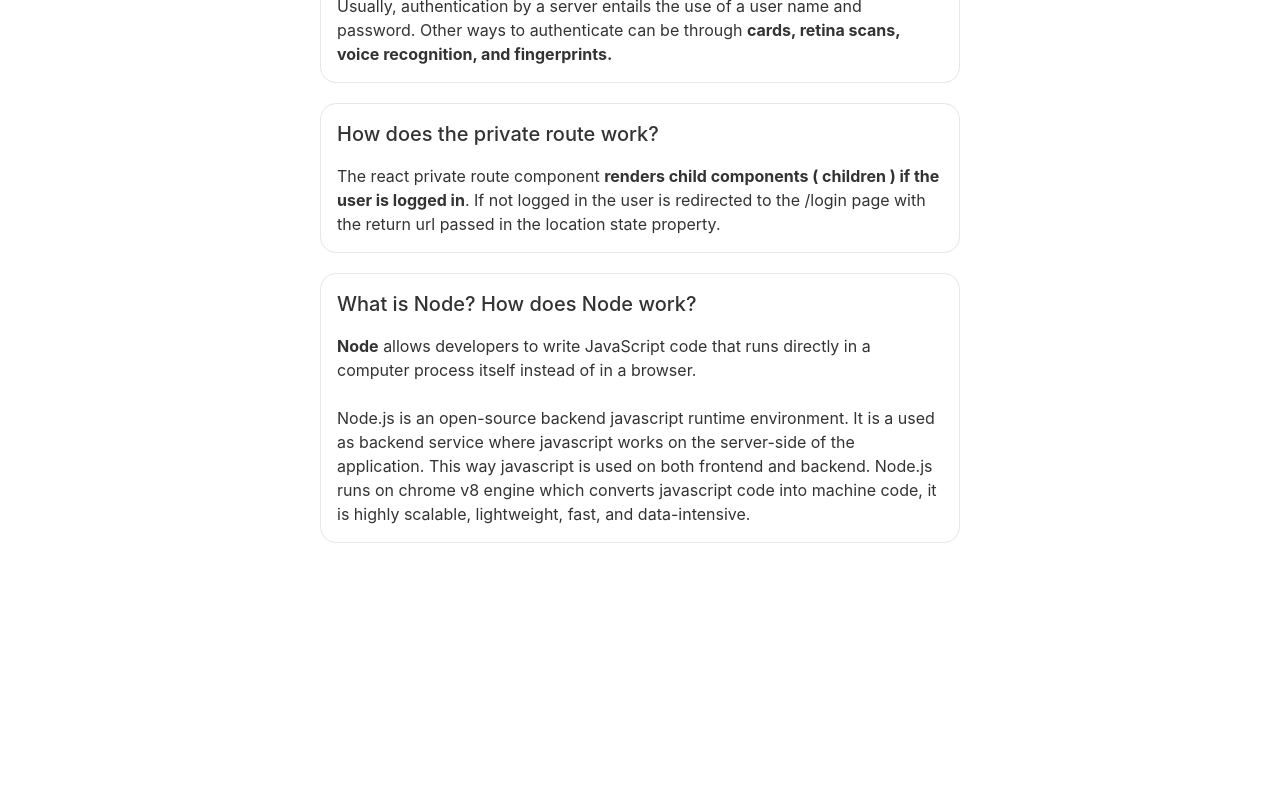
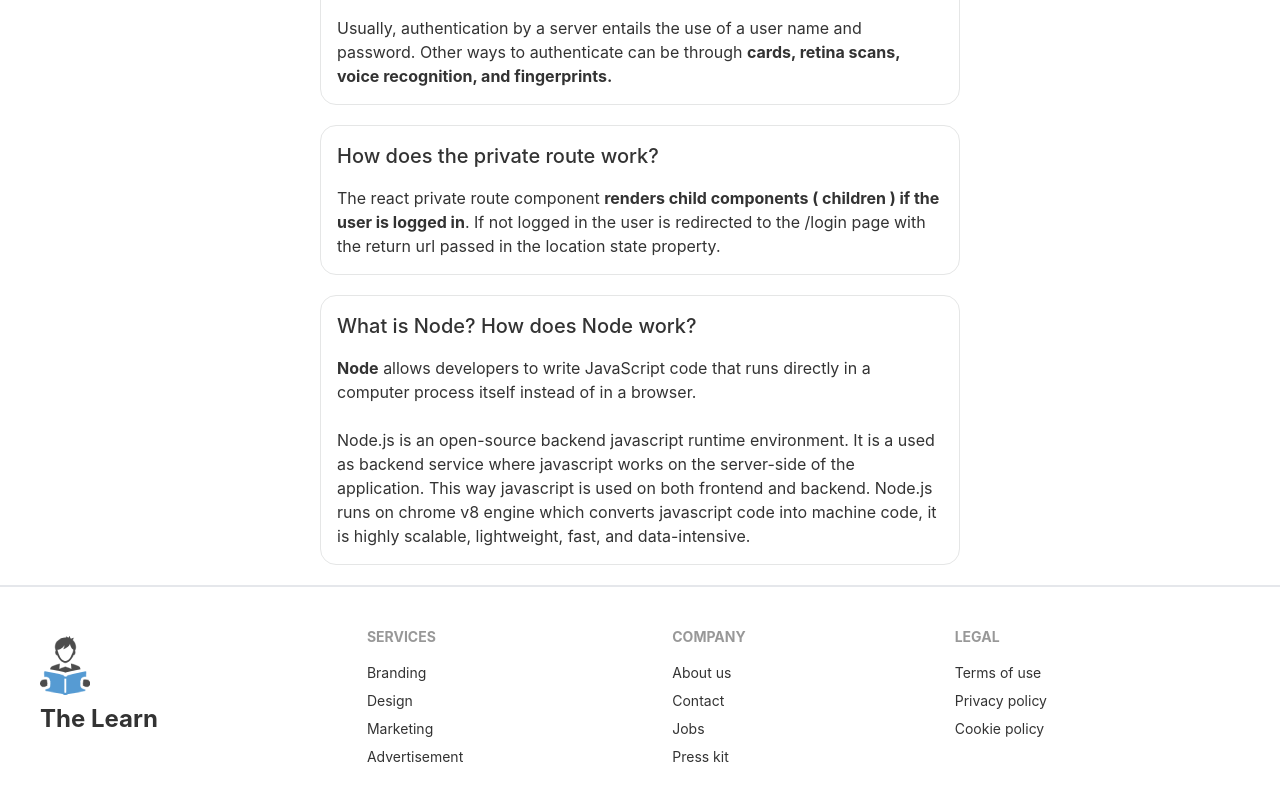
Before and after one commit to Mostafizur-Pro/The-Learn-Client, a React (Create React App) app: page /blog in a window 1280 px wide. Shown: the part 460-1260 px from the top of the page. Before the commit the page ends 1003 px from the top, so only its background shows below. Built offline with nearby package versions, Linux system fonts and the light colour scheme; no server answers.

Commit message:
footer add

```diff
--- a/src/Layout/Main.js
+++ b/src/Layout/Main.js
@@ -1,14 +1,16 @@
 import React from "react";
 import { Outlet } from "react-router-dom";
+import Footer from "../pages/Shared/Footer/Footer";
 
 import Header from "../pages/Shared/Header/Header";
-import RightSideNav from "../pages/Shared/RightSideNav/RightSideNav";
+
 
 const Main = () => {
   return (
     <div>
       <Header></Header>
       <Outlet></Outlet>
+      <Footer></Footer>
     </div>
   );
 };
--- a/src/Routes/PrivateRoute.js
+++ b/src/Routes/PrivateRoute.js
@@ -5,7 +5,7 @@ import { AuthContext } from "../contexts/AuthProvider/AuthProvider";
 const PrivateRoute = ({ children }) => {
   const { user, loading } = useContext(AuthContext);
   const location = useLocation();
-  console.log("location", location);
+  // console.log("location", location);
 
   if (loading) {
     // return <Spinner animation="border" variant="primary" />;
--- a/src/firebase/firebase.config.js
+++ b/src/firebase/firebase.config.js
@@ -5,13 +5,13 @@ import { initializeApp } from "firebase/app";
 
 // Your web app's Firebase configuration
 const firebaseConfig = {
-  apiKey: "AIzaSyDzGtxyieYCgxQcqTN0r7JStCMAyMeD-EQ",
-  authDomain: "the-learn-db700.firebaseapp.com",
-  projectId: "the-learn-db700",
-  storageBucket: "the-learn-db700.appspot.com",
-  messagingSenderId: "981081440351",
-  appId: "1:981081440351:web:f320c13ee81d9afa8f9bea",
-};
+  apiKey: process.env.REACT_APP_apiKey,
+  authDomain: process.env.REACT_APP_authDomain,
+  projectId: process.env.REACT_APP_projectId,
+  storageBucket: process.env.REACT_APP_storageBucket,
+  messagingSenderId: process.env.REACT_APP_messagingSenderId,
+  appId: process.env.REACT_APP_appId,
+ };
 
 // Initialize Firebase
 const app = initializeApp(firebaseConfig);
--- a/src/pages/Blog/Blog.js
+++ b/src/pages/Blog/Blog.js
@@ -5,7 +5,7 @@ const Blog = () => {
     <div className="w-6/12 mx-auto text-left ">
       <div
         tabIndex={0}
-        className="collapse  collapse-open border bg-inherit border-base-300 bg-base-100 rounded-box"
+        className="collapse  collapse-open border bg-inherit border-base-300  rounded-box"
       >
         <div className="collapse-title text-xl font-medium">What is cors?</div>
         <div className="collapse-content">
@@ -21,7 +21,7 @@ const Blog = () => {
 
       <div
         tabIndex={0}
-        className="collapse mt-5 collapse-open border bg-inherit border-base-300 bg-base-100 rounded-box"
+        className="collapse mt-5 collapse-open border bg-inherit border-base-300  rounded-box"
       >
         <div className="collapse-title text-xl font-medium">
           Why are you using firebase? What other options do you have to
@@ -49,7 +49,7 @@ const Blog = () => {
       </div>
       <div
         tabIndex={0}
-        className="collapse mt-5 collapse-open border bg-inherit border-base-300 bg-base-100 rounded-box"
+        className="collapse mt-5 collapse-open border bg-inherit border-base-300  rounded-box"
       >
         <div className="collapse-title text-xl font-medium">
           How does the private route work?
@@ -67,7 +67,7 @@ const Blog = () => {
       </div>
       <div
         tabIndex={0}
-        className="collapse mt-5 collapse-open border bg-inherit border-base-300 bg-base-100 rounded-box"
+        className="collapse mt-5 collapse-open border bg-inherit border-base-300  rounded-box"
       >
         <div className="collapse-title text-xl font-medium">
           What is Node? How does Node work?
--- a/src/pages/Courses/Course.js
+++ b/src/pages/Courses/Course.js
@@ -11,8 +11,8 @@ const Course = ({ params }) => {
     course;
   // const courses = course;
 
-  const handleDownload = (event) => {
-    console.log("event", event);
+  const handleDownload = () => {
+    // console.log("event", event);
     fetch(`http://localhost:5000/training/${id}`).then((response) => {
       response.blob().then((blob) => {
         // Creating new object of PDF file
--- a/src/pages/Courses/Courses.js
+++ b/src/pages/Courses/Courses.js
@@ -17,7 +17,7 @@ const Courses = () => {
       </p>
       <br />
 
-      <hr />
+
 
       <div className="lg:grid lg:grid-cols-12 gap-4 mx-5 sm:none ">
         <div className="col-span-4 lg:col-span-2 mt-5">
--- a/src/pages/Login/Login/Login.js
+++ b/src/pages/Login/Login/Login.js
@@ -7,7 +7,6 @@ import { AuthContext } from "../../../contexts/AuthProvider/AuthProvider";
 const Login = () => {
   const {
     createGoogle,
-    createFacebook,
     createGithub,
     signIn,
     setLoading,
@@ -20,7 +19,8 @@ const Login = () => {
   const location = useLocation();
 
   const from = location.state?.from?.pathname || "/";
-  console.log("from", from);
+
+  // console.log("from", from);
 
   const handleSubmit = (event) => {
     event.preventDefault();
@@ -50,38 +50,32 @@ const Login = () => {
         setLoading(false);
       });
   };
-  const handleGoogleSignIn = (event) => {
-    event.preventDefault();
+  const handleGoogleSignIn = () => {
+    // event.preventDefault();
     createGoogle()
       .then((result) => {
         const user = result.user;
         console.log(user);
+        navigate(from, { replace: true });
       })
       .catch((error) => console.error(error));
   };
-  const handleGithubSignIn = (event) => {
-    event.preventDefault();
+  const handleGithubSignIn = () => {
+    // event.preventDefault();
     createGithub()
       .then((result) => {
         const user = result.user;
         console.log(user);
-        setUser(user);
+        navigate(from, { replace: true });
+
+        // setUser(user);
       })
       .catch((error) => console.error(error));
   };
 
-  // const handleFacebookSignIn = (event) => {
-  //   event.preventDefault();
-  //   createFacebook()
-  //     .then((result) => {
-  //       const user = result.user;
-  //       console.log(user);
-  //     })
-  //     .catch((error) => console.error(error));
-  // };
 
   return (
-    <div className="hero min-h-screen bg-base-200">
+    <div className="hero min-h-screen bg-inherit">
       <div className="hero-content flex-col ">
         <form
           onSubmit={handleSubmit}
--- a/src/pages/Login/Register/Register.js
+++ b/src/pages/Login/Register/Register.js
@@ -39,7 +39,7 @@ const Register = () => {
         setError("");
         form.reset();
         handleUpdateUserProfile(name, photoURL);
-        handleEmailVerification();
+        // handleEmailVerification();
         alert("Verify your email");
       })
       .catch((error) => console.error(error));
@@ -56,11 +56,11 @@ const Register = () => {
       .catch((error) => console.error(error));
   };
 
-  const handleEmailVerification = () => {
-    verifyEmail()
-      .then(() => {})
-      .catch((error) => console.error(error));
-  };
+  // const handleEmailVerification = () => {
+  //   verifyEmail()
+  //     .then(() => {})
+  //     .catch((error) => console.error(error));
+  // };
   return (
     <div className="hero min-h-screen bg-base-200">
       <div className="hero-content flex-col ">
--- /dev/null
+++ b/src/pages/Shared/Footer/Footer.js
@@ -0,0 +1,38 @@
+import React from 'react';
+import logo from '../../../assets/logo/logo.png'
+import { Link} from "react-router-dom";
+
+const Footer = () => {
+    return (
+        <footer className="footer mt-5 p-10 border-t-2 bg-inherit ">
+  <div>
+      <hr />
+      <Link to='/'> <img src={logo} alt="" /></Link>
+    {/* <svg width="50" height="50" viewBox="0 0 24 24" xmlns="http://www.w3.org/2000/svg" fillRule="evenodd" clipRule="evenodd" className="fill-current"><path d="M22.672 15.226l-2.432.811.841 2.515c.33 1.019-.209 2.127-1.23 2.456-1.15.325-2.148-.321-2.463-1.226l-.84-2.518-5.013 1.677.84 2.517c.391 1.203-.434 2.542-1.831 2.542-.88 0-1.601-.564-1.86-1.314l-.842-2.516-2.431.809c-1.135.328-2.145-.317-2.463-1.229-.329-1.018.211-2.127 1.231-2.456l2.432-.809-1.621-4.823-2.432.808c-1.355.384-2.558-.59-2.558-1.839 0-.817.509-1.582 1.327-1.846l2.433-.809-.842-2.515c-.33-1.02.211-2.129 1.232-2.458 1.02-.329 2.13.209 2.461 1.229l.842 2.515 5.011-1.677-.839-2.517c-.403-1.238.484-2.553 1.843-2.553.819 0 1.585.509 1.85 1.326l.841 2.517 2.431-.81c1.02-.33 2.131.211 2.461 1.229.332 1.018-.21 2.126-1.23 2.456l-2.433.809 1.622 4.823 2.433-.809c1.242-.401 2.557.484 2.557 1.838 0 .819-.51 1.583-1.328 1.847m-8.992-6.428l-5.01 1.675 1.619 4.828 5.011-1.674-1.62-4.829z"></path></svg> */}
+    <Link to='/'><p className="font-bold text-2xl">The Learn</p></Link>
+  </div>
+  <div>
+    <span className="footer-title">Services</span>
+    <Link className="link link-hover">Branding</Link>
+    <Link className="link link-hover">Design</Link>
+    <Link className="link link-hover">Marketing</Link>
+    <Link className="link link-hover">Advertisement</Link>
+  </div>
+  <div>
+    <span className="footer-title">Company</span>
+    <Link className="link link-hover">About us</Link>
+    <Link className="link link-hover">Contact</Link>
+    <Link className="link link-hover">Jobs</Link>
+    <Link className="link link-hover">Press kit</Link>
+  </div>
+  <div>
+    <span className="footer-title">Legal</span>
+    <Link className="link link-hover">Terms of use</Link>
+    <Link className="link link-hover">Privacy policy</Link>
+    <Link className="link link-hover">Cookie policy</Link>
+  </div>
+</footer>
+    );
+};
+
+export default Footer;
--- a/src/pages/Shared/Header/Header.js
+++ b/src/pages/Shared/Header/Header.js
@@ -32,7 +32,7 @@ const Header = () => {
 
   return (
     <div>
-      <div className="navbar bg-ghost-300">
+      <div className="navbar border-b-2 mb-5 bg-ghost-300">
         <div className="navbar-start">
           <div className="dropdown">
             <label tabIndex={0} className="btn btn-ghost lg:hidden">
@@ -107,7 +107,7 @@ const Header = () => {
                   </label>
                   <ul
                     tabIndex={0}
-                    className="mt-3 p-2 shadow menu menu-compact dropdown-content bg-inherit rounded-box w-52"
+                    className="mt-3 p-2 shadow menu menu-compact dropdown-content bg-sky-200  rounded-box w-52"
                   >
                     <li>
                       <Link to="/profile" className="justify-between">
@@ -140,6 +140,7 @@ const Header = () => {
           Log out O
         </button> */}
       </div>
+
     </div>
   );
 };
```
Also changed, not shown: src/contexts/AuthProvider/AuthProvider.js (+19 -18 lines).
